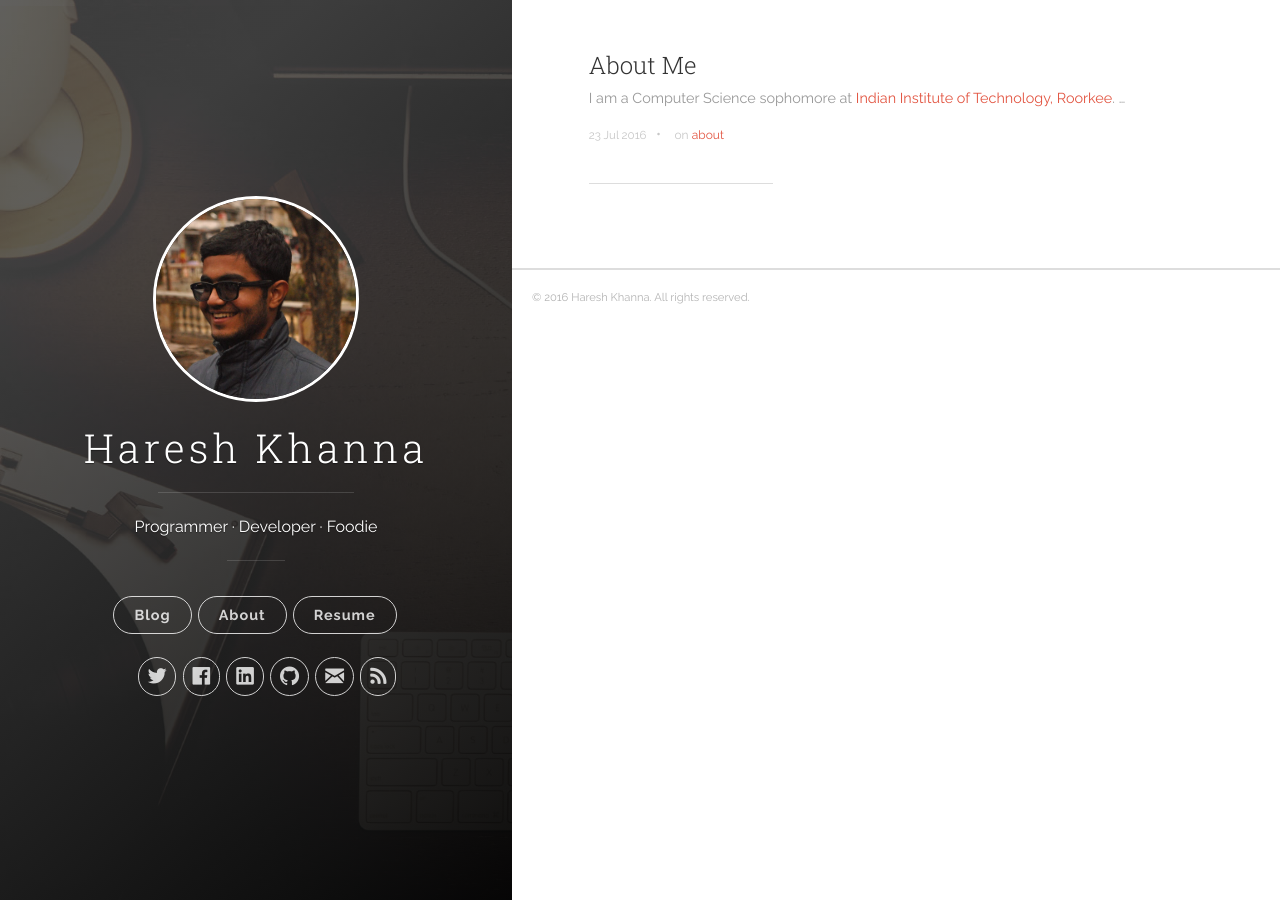
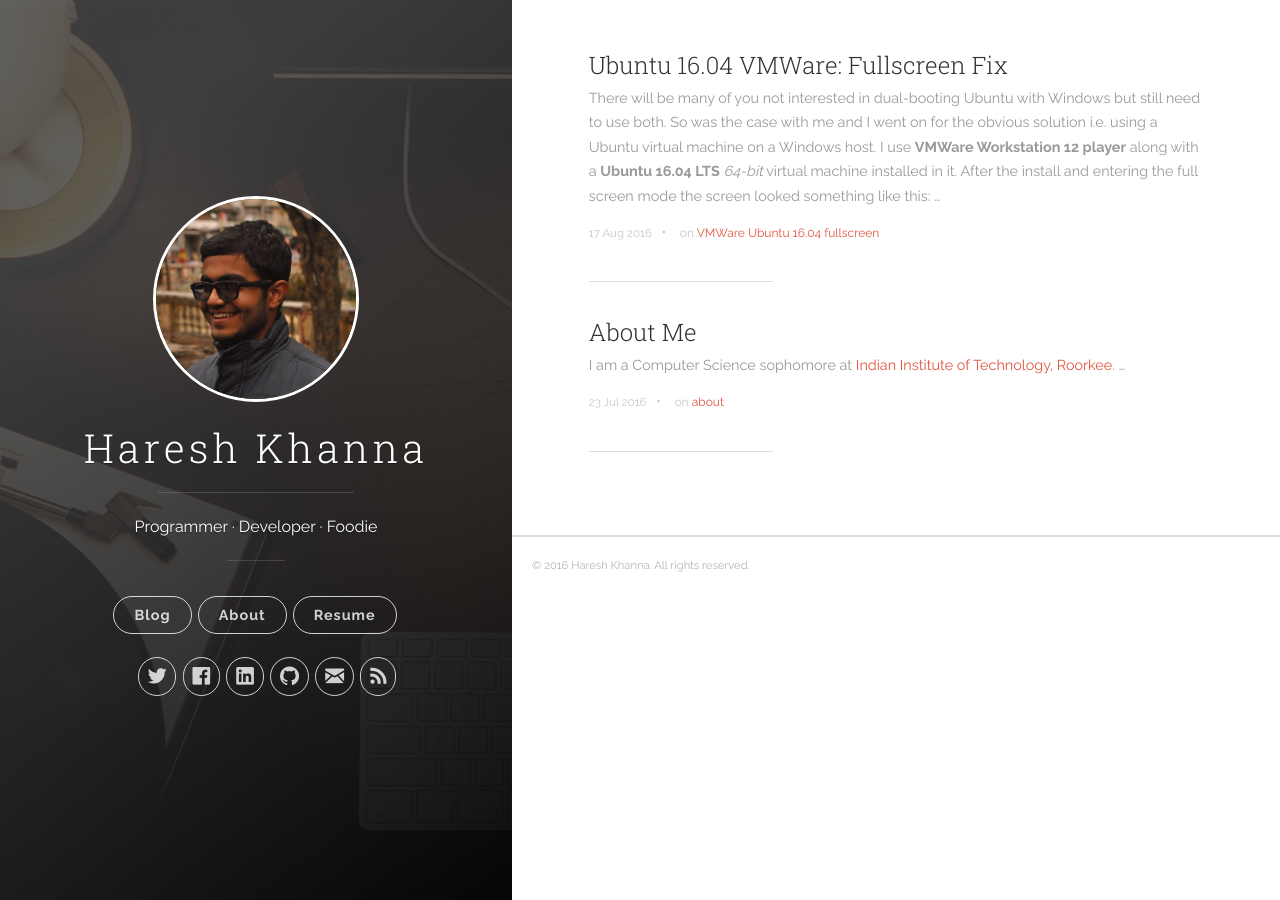
Before and after one commit to harshitbansal05/hareshkh.github.io, a Jekyll site: the page built from index.html, in a window 1280 px wide. Built offline with Jekyll 4.4.1, drawn with Linux system fonts in a browser that asks for light colours; nearby versions of some CDN libraries; the list of posts is cut into pages by our own code.

Commit message:
Adds blog post #1

````diff
--- a/_posts/2016-07-23-about-me.markdown
+++ b/_posts/2016-07-23-about-me.markdown
@@ -25,4 +25,4 @@ Interested to know more? Ping me on [Facebook][fb] or [E-Mail me][mail].
 [MDG]:	 https://mobile.sdslabs.co/
 [WoNA]:	 http://wona.co.in
 [fb]:	 https://www.facebook.com/hareshkhanna01/
-[mail]:	 mailto:khanna.haresh@yahoo.co.
+[mail]:	 mailto:khanna.haresh@yahoo.co.in
--- /dev/null
+++ b/_posts/2016-08-17-Ubuntu-VMWare-fullscreen-fix.markdown
@@ -0,0 +1,43 @@
+---
+title:  "Ubuntu 16.04 VMWare: Fullscreen Fix"
+date:   2016-08-17 11:06:33
+categories: [virtualmachine]
+tags: [VMWare, Ubuntu 16.04, fullscreen]
+---
+
+There will be many of you not interested in dual-booting Ubuntu with Windows but still need to use both. So was the case with me and I went on for the obvious solution i.e. using a Ubuntu virtual machine on a Windows host. I use **VMWare Workstation 12 player** along with a **Ubuntu 16.04 LTS** _64-bit_ virtual machine installed in it. After the install and entering the full screen mode the screen looked something like this:
+
+![initial screen]({{ site.baseurl }}images/posts/2016/VMWare/1initial.png)
+
+The next thing to go about was to try and correct something in default settings so that VMWare can fit in the guest OS according to the Host OS screen resolution and settings so that when in full screen mode the guest OS leaves no void spaces around the display region. In display settings:
+ _Enable:_ **Accelerate 3D Graphics**
+ _Select:_ **Use host settings for monitors** like this :
+
+![settings]({{ site.baseurl }}images/posts/2016/VMWare/2settings.png)
+
+This must work for most of you when done **coupled with re-installing VMWare tools**. But sadly, for me it didn't work this way. The next thing that can be done is adjusting the guest OS settings beacuse in the last step adjusting the Host OS settings did not work. So launch up Ubuntu 16.04 and **All settings -> Displays -> Resolution** and set the resolution to whatever your screen/monitor resolution is and click **Apply**. The apply button will be hidden in the extreme right and you will just see a part of it.
+
+![ubuntu settings]({{ site.baseurl }}images/posts/2016/VMWare/3ubuntusettings.png)
+
+Now in some cases your monitor resolution isn't listed in default options on Ubuntu display settings. So the last retort is to use a script for the purpose. Following is the sccript for setting **1920 x 1080** as the resolution, which is not listed on the default resolutions list.
+
+```shell
+xrandr --newmode "1920x1080"  173.00  1920 2048 2248 2576  1080 1083 1088 1120 -hsync +vsync
+xrandr --addmode Virtual1 1920x1080
+xrandr --output Virtual1 --mode 1920x1080
+```
+
+For any other resolution just replace _1920x1080_ everywhere with the desired resolution, type all of the script in a new file in a text editor and save it with a **.sh** extension. Here for instance, let the final file name be **full.sh** wherein the above script is contained. Then after reaching the directory for **full.sh** in the terminal, type the following:
+
+```shell
+chmod +x full.sh
+```
+ followed by,
+
+```shell
+./full.sh
+```
+and Tada, here is the result. We have a full screen with no voids/black spaces.
+![final]( {{site.baseurl }}images/posts/2016/VMWare/4final.png)
+
+After this you can set any custom resolution to your Ubuntu as a guest OS. Congratulations!
````
Also changed, not shown: images/posts/2016/VMWare/1initial.png (added), images/posts/2016/VMWare/2settings.png (added), images/posts/2016/VMWare/3ubuntusettings.png (added), images/posts/2016/VMWare/4final.png (added).
